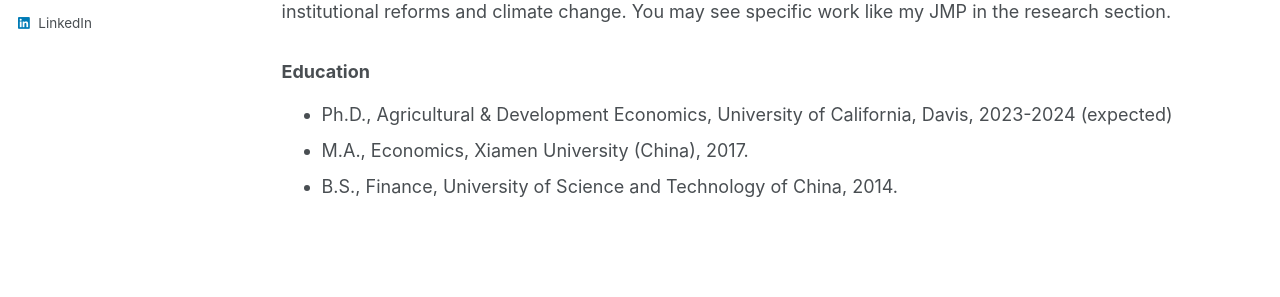
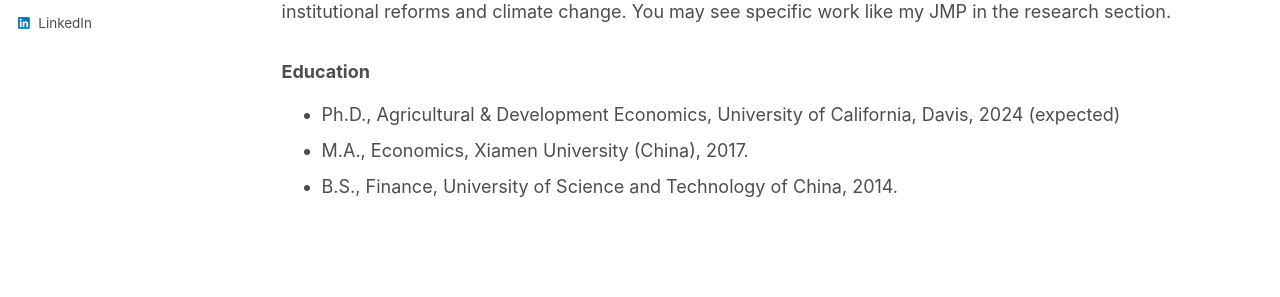
Before and after one commit to tendakung/tendakung.github.io, a Jekyll site: the page built from _pages/about.md, in a window 1280 px wide. Shown: the part 432-729 px from the top of the page. Built offline with Jekyll 4.4.1, drawn with Linux system fonts in a browser that asks for light colours.

Commit message:
Update about.md

```diff
--- a/_pages/about.md
+++ b/_pages/about.md
@@ -14,7 +14,7 @@ I am a Ph.D. candidate in [the Department of Agricultural and Resource Economics
 My primary interest lies in how market mechanisms and institutions affect resource allocation and social welfare in a changing world with various market imperfections and under climate change. One part of my research is to study the dynamics, resilience, and justice of the US food system throughout socioeconomic development and climate change. The other part is to study agricultural growth, poverty dynamics, and environmental degradation in Latin America where the agricultural production system has been experiencing structural transformations due to institutional reforms and climate change. You may see specific work like my JMP in the research section.
 <br>
 ### Education
-- Ph.D., Agricultural & Development Economics, University of California, Davis, 2023-2024 (expected)
+- Ph.D., Agricultural & Development Economics, University of California, Davis, 2024 (expected)
 - M.A., Economics, Xiamen University (China), 2017.
 - B.S., Finance, University of Science and Technology of China, 2014.
 <br>
```
